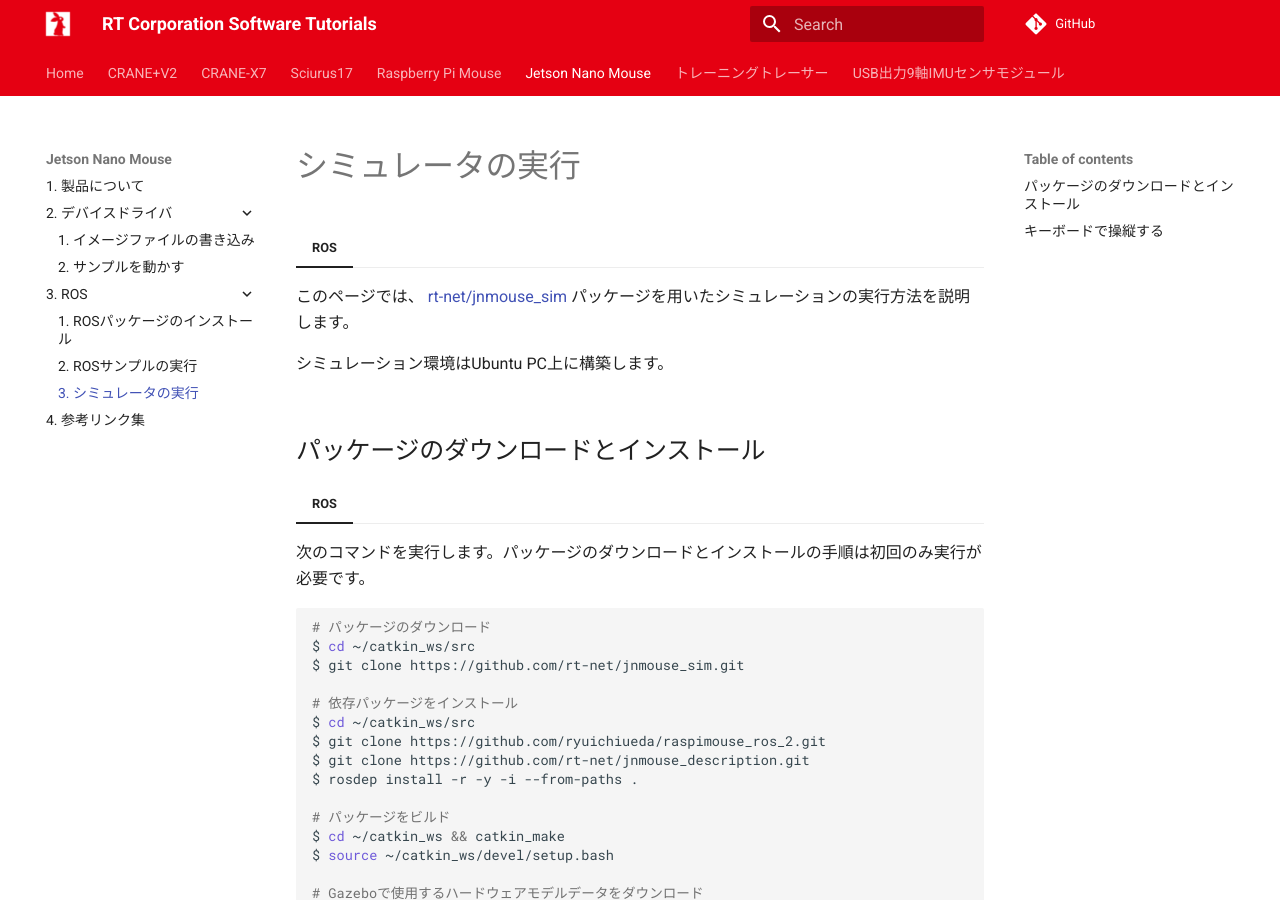
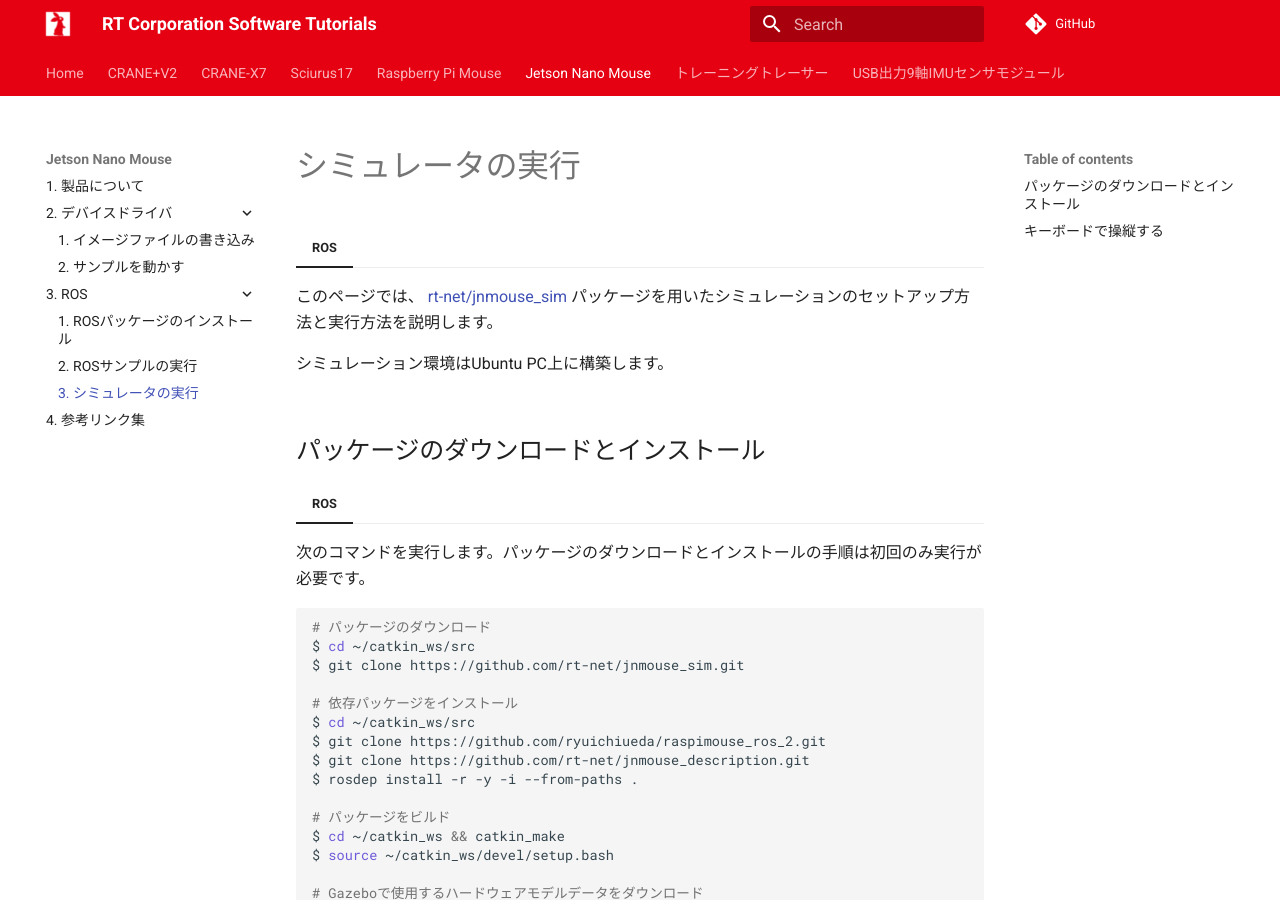
Before and after one commit to rt-net/tutorials, an MkDocs documentation site: the page built from docs/jnmouse/ros/simulator.md, in a window 1280 px wide and 900 px high. Built offline with MkDocs 1.6.1 and Material for MkDocs 9.7.7, drawn with Linux system fonts in a browser that asks for light colours; comment, search, counter and statistics services are not loaded.

Commit message:
Update docs/jnmouse/ros/simulator.md
Co-authored-by: Daisuke Sato <daisuke.sato@rt-net.jp>

```diff
--- a/docs/jnmouse/ros/simulator.md
+++ b/docs/jnmouse/ros/simulator.md
@@ -8,7 +8,7 @@
 === "ROS"
     このページでは、
     [rt-net/jnmouse_sim](https://github.com/rt-net/jnmouse_sim){target=_blank rel=noopener}
-    パッケージを用いたシミュレーションの実行方法を説明します。
+    パッケージを用いたシミュレーションのセットアップ方法と実行方法を説明します。
 
     シミュレーション環境はUbuntu PC上に構築します。
 
```
